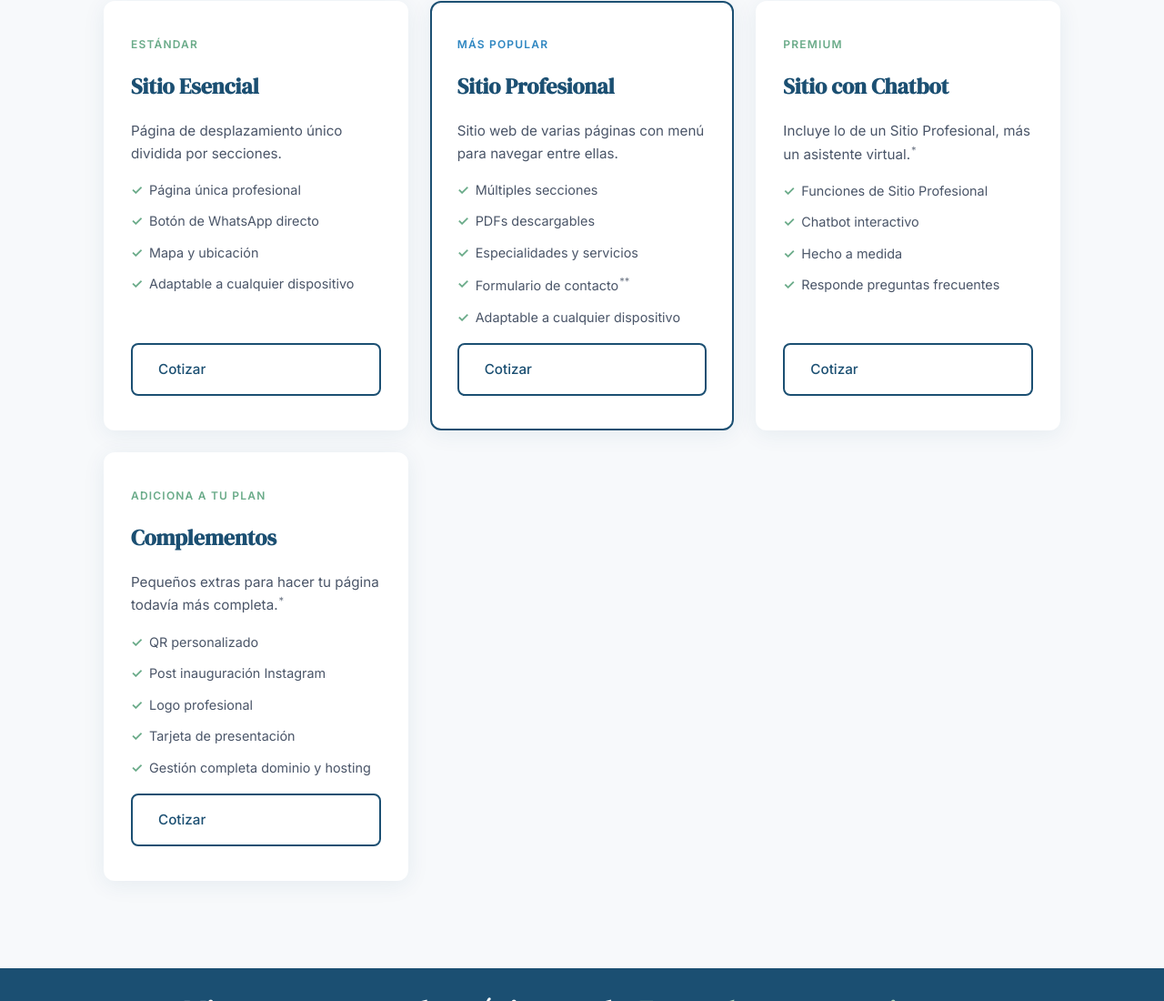
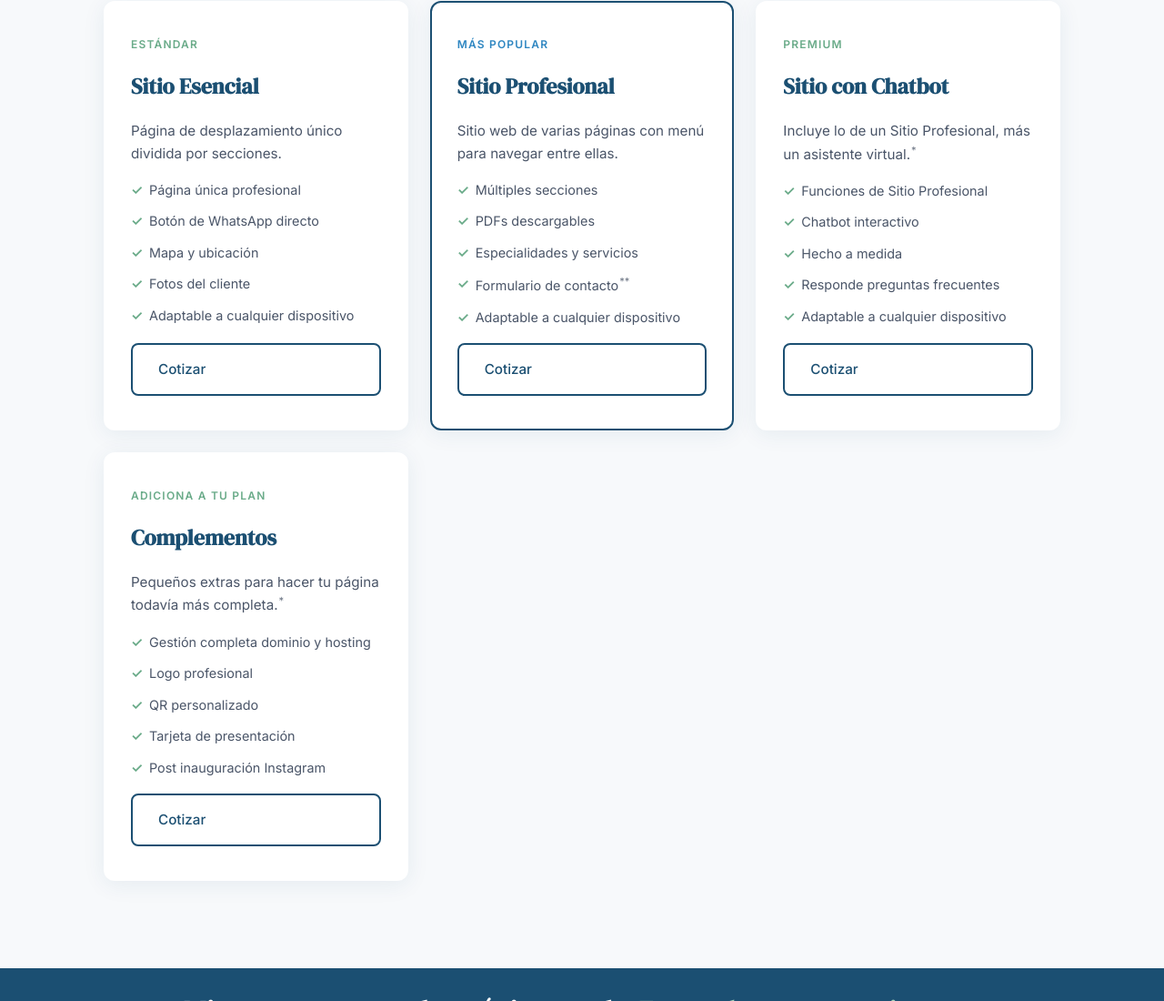
Before and after one commit to anamcorredor98/healthcanvas, a plain HTML site: page index.html in a window 1280 px wide. Shown: the part 1144-2244 px from the top of the page at 91% size. Drawn offline with Linux system fonts and the light colour scheme.

Commit message:
ajuste de orden en planes de homepage

```diff
--- a/index.html
+++ b/index.html
@@ -76,6 +76,7 @@
             <li>Página única profesional</li>
             <li>Botón de WhatsApp directo</li>
             <li>Mapa y ubicación</li>
+            <li>Fotos del cliente</li>
             <li>Adaptable a cualquier dispositivo</li>
           </ul>
           <a href="servicios.html" class="btn btn--outline">Cotizar</a>
@@ -102,6 +103,7 @@
             <li>Chatbot interactivo</li>
             <li>Hecho a medida</li>
             <li>Responde preguntas frecuentes</li>
+            <li>Adaptable a cualquier dispositivo</li>
           </ul>
           <a href="servicios.html" class="btn btn--outline">Cotizar</a>
         </div>
@@ -110,11 +112,11 @@
           <h3 class="plan__nombre">Complementos</h3>
           <p class="plan__descripcion">Pequeños extras para hacer tu página todavía más completa.<span class="lg-asterisco">*</span></p>
           <ul class="plan__lista">
+            <li>Gestión completa dominio y hosting</li>
+            <li>Logo profesional</li>
             <li>QR personalizado</li>
+            <li>Tarjeta de presentación</li>
             <li>Post inauguración Instagram</li>
-            <li>Logo profesional</li>
-            <li>Tarjeta de presentación</li>
-            <li>Gestión completa dominio y hosting</li>
           </ul>
           <a href="servicios.html" class="btn btn--outline">Cotizar</a>
         </div>
```
